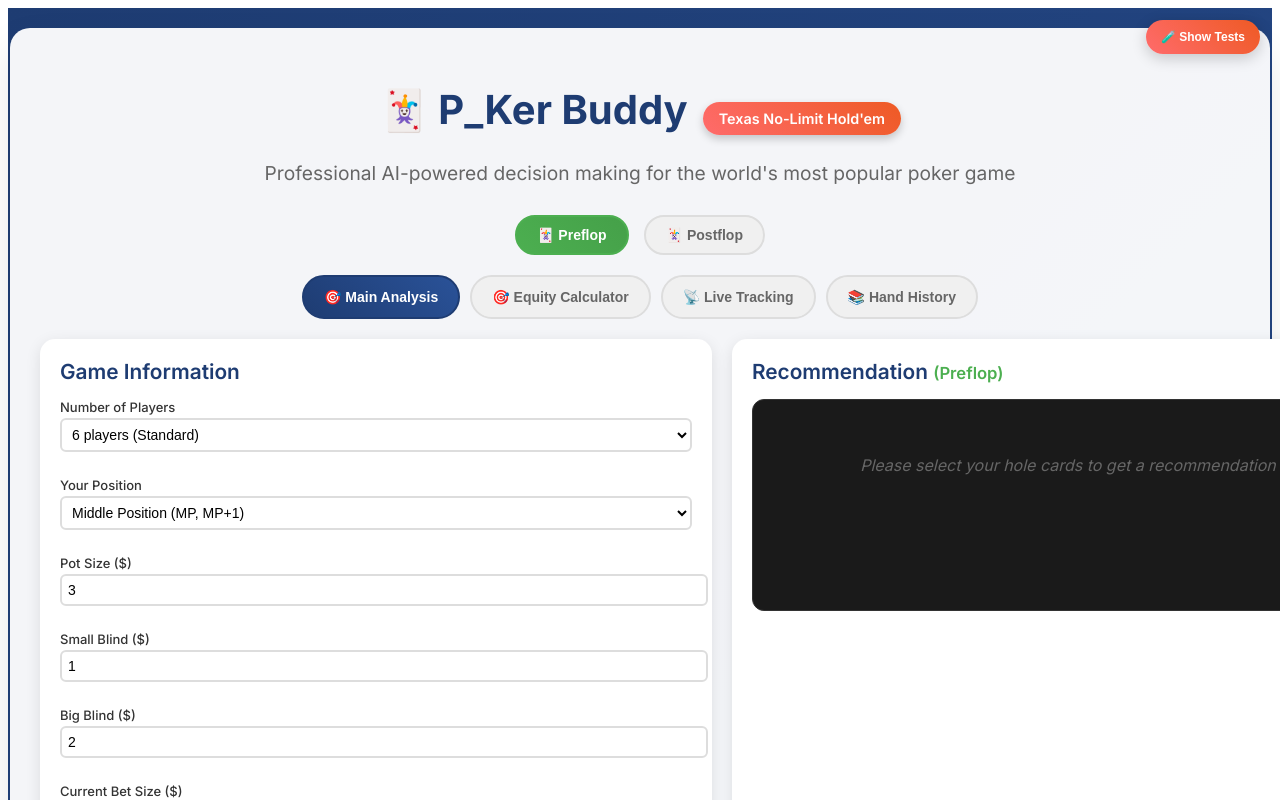
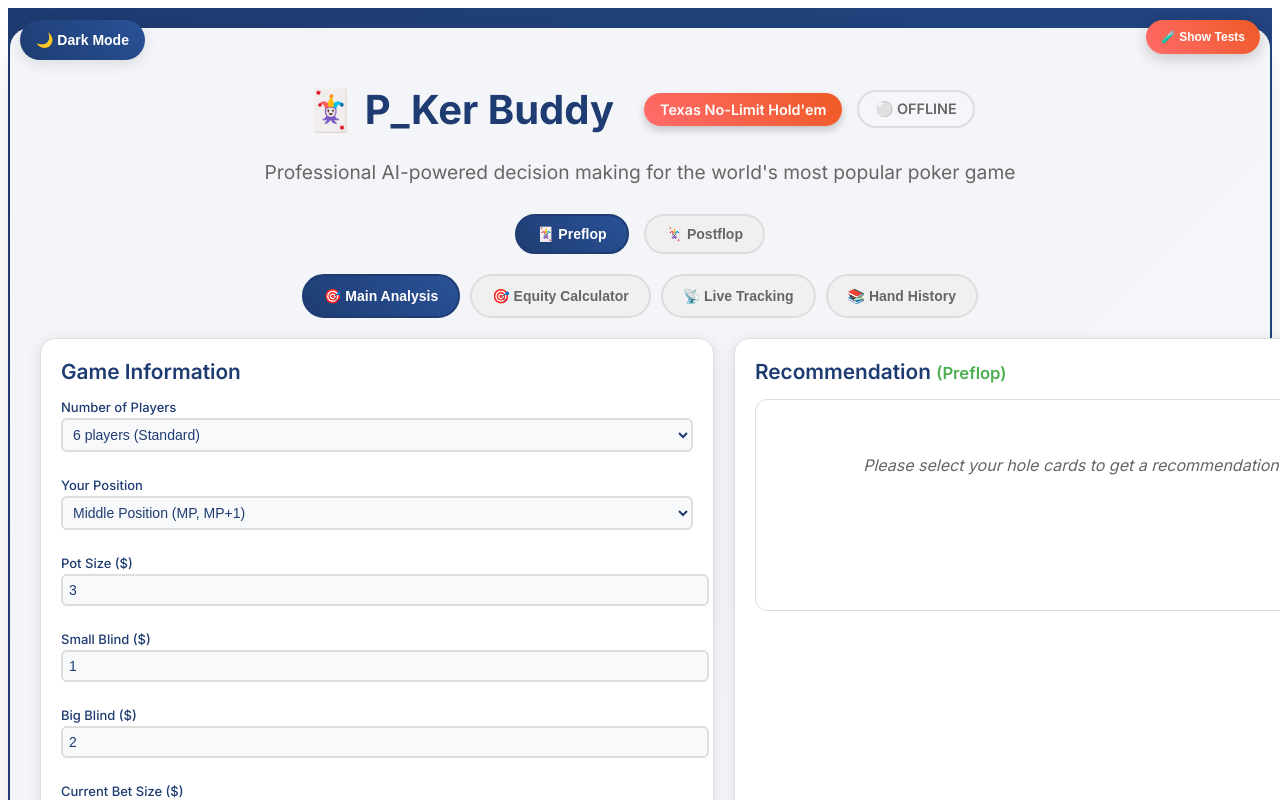
Before and after one commit to Benjapos/p_ker_buddy, a React (Create React App) app: page / in a window 1280 px wide. Shown: the top 800 px of the page. Built offline with nearby package versions, Linux system fonts and the light colour scheme.

Commit message:
Fix live tracking persistence - tracking now continues when switching tabs + add dark mode support

```diff
--- a/src/App.js
+++ b/src/App.js
@@ -1,5 +1,5 @@
-import React, { useState } from 'react';
-import styled from 'styled-components';
+import React, { useState, createContext, useContext } from 'react';
+import styled, { ThemeProvider } from 'styled-components';
 import CardSelector from './components/CardSelector';
 import BoardSelector from './components/BoardSelector';
 import GameInfo from './components/GameInfo';
@@ -13,27 +13,86 @@ import LiveTracking from './components/LiveTracking';
 import { analyzeGTORange, getGTOAdvice } from './utils/pokerLogic';
 import { mockAnalyzeHand } from './mockBackend';
 
+// Theme context
+const ThemeContext = createContext();
+
+export const useTheme = () => {
+  const context = useContext(ThemeContext);
+  if (!context) {
+    throw new Error('useTheme must be used within a ThemeProvider');
+  }
+  return context;
+};
+
+// Dark and light themes
+const lightTheme = {
+  primary: '#1e3c72',
+  secondary: '#2a5298',
+  background: 'linear-gradient(135deg, #1e3c72 0%, #2a5298 100%)',
+  surface: 'rgba(255, 255, 255, 0.95)',
+  text: '#1e3c72',
+  textSecondary: '#666',
+  border: '#ddd',
+  shadow: 'rgba(0, 0, 0, 0.1)',
+  success: '#4CAF50',
+  warning: '#ffaa00',
+  error: '#ff4444',
+  cardBackground: 'white',
+  cardBorder: '#ddd',
+  inputBackground: '#f8f9fa',
+  inputBorder: '#ddd',
+  buttonPrimary: 'linear-gradient(45deg, #1e3c72, #2a5298)',
+  buttonSecondary: '#f0f0f0',
+  buttonText: 'white',
+  buttonTextSecondary: '#666'
+};
+
+const darkTheme = {
+  primary: '#00d4ff',
+  secondary: '#0099cc',
+  background: 'linear-gradient(135deg, #0a0a0a 0%, #1a1a2e 100%)',
+  surface: 'rgba(26, 26, 46, 0.95)',
+  text: '#ffffff',
+  textSecondary: '#cccccc',
+  border: '#333',
+  shadow: 'rgba(0, 0, 0, 0.3)',
+  success: '#00ff88',
+  warning: '#ffaa00',
+  error: '#ff4444',
+  cardBackground: '#1a1a2e',
+  cardBorder: '#333',
+  inputBackground: '#2a2a3e',
+  inputBorder: '#444',
+  buttonPrimary: 'linear-gradient(45deg, #00d4ff, #0099cc)',
+  buttonSecondary: '#2a2a3e',
+  buttonText: 'white',
+  buttonTextSecondary: '#cccccc'
+};
+
+// Styled Components with theme support
 const AppContainer = styled.div`
   min-height: 100vh;
-  background: linear-gradient(135deg, #1e3c72 0%, #2a5298 100%);
+  background: ${props => props.theme.background};
   padding: 20px;
   font-family: 'Inter', sans-serif;
   display: flex;
   justify-content: center;
   align-items: flex-start;
+  transition: all 0.3s ease;
 `;
 
 const MainContent = styled.div`
   max-width: 1200px;
   width: 100%;
-  background: rgba(255, 255, 255, 0.95);
+  background: ${props => props.theme.surface};
   border-radius: 20px;
   padding: 30px;
-  box-shadow: 0 20px 40px rgba(0, 0, 0, 0.1);
+  box-shadow: 0 20px 40px ${props => props.theme.shadow};
   display: flex;
   flex-direction: column;
   align-items: center;
   margin: 0 auto;
+  transition: all 0.3s ease;
 
   @media (max-width: 1240px) {
     max-width: calc(100% - 40px);
@@ -49,18 +108,45 @@ const MainContent = styled.div`
 
 const Header = styled.h1`
   text-align: center;
-  color: #1e3c72;
+  color: ${props => props.theme.text};
   margin-bottom: 10px;
   font-size: 2.5rem;
   font-weight: 700;
+  transition: color 0.3s ease;
+  display: flex;
+  align-items: center;
+  justify-content: center;
+  gap: 15px;
+  flex-wrap: wrap;
+`;
+
+const LiveIndicator = styled.div`
+  display: flex;
+  align-items: center;
+  gap: 8px;
+  background: ${props => props.isLive ? 'linear-gradient(45deg, #00ff88, #00cc66)' : 'rgba(255, 255, 255, 0.1)'};
+  color: ${props => props.isLive ? '#000' : props.theme.textSecondary};
+  padding: 8px 16px;
+  border-radius: 20px;
+  font-size: 0.9rem;
+  font-weight: 600;
+  border: 2px solid ${props => props.isLive ? '#00ff88' : props.theme.border};
+  animation: ${props => props.isLive ? 'pulse 2s infinite' : 'none'};
+
+  @keyframes pulse {
+    0% { opacity: 1; }
+    50% { opacity: 0.7; }
+    100% { opacity: 1; }
+  }
 `;
 
 const SubHeader = styled.h2`
   text-align: center;
-  color: #666;
+  color: ${props => props.theme.textSecondary};
   margin-bottom: 30px;
   font-size: 1.2rem;
   font-weight: 400;
+  transition: color 0.3s ease;
 `;
 
 const GameTypeBadge = styled.div`
@@ -75,6 +161,28 @@ const GameTypeBadge = styled.div`
   box-shadow: 0 4px 8px rgba(0, 0, 0, 0.2);
 `;
 
+const ThemeToggle = styled.button`
+  position: fixed;
+  top: 20px;
+  left: 20px;
+  background: ${props => props.theme.buttonPrimary};
+  color: ${props => props.theme.buttonText};
+  border: none;
+  padding: 12px 16px;
+  border-radius: 25px;
+  cursor: pointer;
+  font-weight: 600;
+  font-size: 14px;
+  z-index: 1000;
+  box-shadow: 0 4px 15px ${props => props.theme.shadow};
+  transition: all 0.3s ease;
+
+  &:hover {
+    transform: translateY(-2px);
+    box-shadow: 0 6px 20px ${props => props.theme.shadow};
+  }
+`;
+
 const PreflopToggle = styled.div`
   display: flex;
   align-items: center;
@@ -84,9 +192,9 @@ const PreflopToggle = styled.div`
 `;
 
 const ToggleButton = styled.button`
-  background: ${props => props.active ? 'linear-gradient(45deg, #4CAF50, #45a049)' : '#f0f0f0'};
-  color: ${props => props.active ? 'white' : '#666'};
-  border: 2px solid ${props => props.active ? '#4CAF50' : '#ddd'};
+  background: ${props => props.active ? props.theme.buttonPrimary : props.theme.buttonSecondary};
+  color: ${props => props.active ? props.theme.buttonText : props.theme.buttonTextSecondary};
+  border: 2px solid ${props => props.active ? props.theme.primary : props.theme.border};
   padding: 10px 20px;
   border-radius: 25px;
   cursor: pointer;
@@ -95,7 +203,7 @@ const ToggleButton = styled.button`
   transition: all 0.3s ease;
 
   &:hover {
-    background: ${props => props.active ? 'linear-gradient(45deg, #45a049, #4CAF50)' : '#e0e0e0'};
+    background: ${props => props.active ? 'linear-gradient(45deg, #45a049, #4CAF50)' : props.theme.inputBackground};
     transform: translateY(-1px);
   }
 `;
@@ -109,9 +217,9 @@ const TabContainer = styled.div`
 `;
 
 const TabButton = styled.button`
-  background: ${props => props.active ? 'linear-gradient(45deg, #1e3c72, #2a5298)' : '#f0f0f0'};
-  color: ${props => props.active ? 'white' : '#666'};
-  border: 2px solid ${props => props.active ? '#1e3c72' : '#ddd'};
+  background: ${props => props.active ? props.theme.buttonPrimary : props.theme.buttonSecondary};
+  color: ${props => props.active ? props.theme.buttonText : props.theme.buttonTextSecondary};
+  border: 2px solid ${props => props.active ? props.theme.primary : props.theme.border};
   padding: 12px 20px;
   border-radius: 25px;
   cursor: pointer;
@@ -120,7 +228,7 @@ const TabButton = styled.button`
   transition: all 0.3s ease;
 
   &:hover {
-    background: ${props => props.active ? 'linear-gradient(45deg, #2a5298, #1e3c72)' : '#e0e0e0'};
+    background: ${props => props.active ? 'linear-gradient(45deg, #2a5298, #1e3c72)' : props.theme.inputBackground};
     transform: translateY(-1px);
   }
 `;
@@ -138,17 +246,20 @@ const Grid = styled.div`
 `;
 
 const Section = styled.div`
-  background: white;
+  background: ${props => props.theme.cardBackground};
   border-radius: 15px;
   padding: 20px;
-  box-shadow: 0 4px 15px rgba(0, 0, 0, 0.1);
+  box-shadow: 0 4px 15px ${props => props.theme.shadow};
+  border: 1px solid ${props => props.theme.cardBorder};
+  transition: all 0.3s ease;
 
   h2 {
-    color: #1e3c72;
+    color: ${props => props.theme.text};
     margin-top: 0;
     margin-bottom: 15px;
     font-size: 1.3rem;
     font-weight: 600;
+    transition: color 0.3s ease;
   }
 `;
 
@@ -190,7 +301,28 @@ function App() {
   const [showTestInterface, setShowTestInterface] = useState(false);
   const [isPreflop, setIsPreflop] = useState(true);
   const [activeTab, setActiveTab] = useState('main');
+  const [isDarkMode, setIsDarkMode] = useState(() => {
+    const saved = localStorage.getItem('darkMode');
+    return saved ? JSON.parse(saved) : false;
+  });
 
+  // Live tracking state - moved to App level to persist across tab changes
+  const [isLiveTracking, setIsLiveTracking] = useState(false);
+  const [liveTrackingData, setLiveTrackingData] = useState(null);
+  const [liveTrackingStats, setLiveTrackingStats] = useState({
+    handsProcessed: 0,
+    totalWinnings: 0,
+    winRate: 0,
+    avgPotSize: 0
+  });
+
+  const theme = isDarkMode ? darkTheme : lightTheme;
+
+  const toggleTheme = () => {
+    const newMode = !isDarkMode;
+    setIsDarkMode(newMode);
+    localStorage.setItem('darkMode', JSON.stringify(newMode));
+  };
 
   const handlePreflopToggle = (preflop) => {
     setIsPreflop(preflop);
@@ -201,10 +333,7 @@ function App() {
       setRiver(null);
       setRecommendation(null);
     }
-
   };
-
-
 
   const handleAnalyze = async () => {
     if (holeCards.length !== 2) {
@@ -239,7 +368,6 @@ function App() {
 
       setRecommendation(result);
 
-
     } catch (error) {
       console.error('Error analyzing hand:', error);
       alert('Error analyzing hand. Please try again.');
@@ -249,7 +377,13 @@ function App() {
   };
 
   return (
+    <ThemeContext.Provider value={{ isDarkMode, toggleTheme, theme }}>
+      <ThemeProvider theme={theme}>
         <AppContainer>
+          <ThemeToggle onClick={toggleTheme}>
+            {isDarkMode ? '☀️ Light Mode' : '🌙 Dark Mode'}
+          </ThemeToggle>
+
           {process.env.NODE_ENV === 'development' && (
             <DevToggle onClick={() => setShowTestInterface(!showTestInterface)}>
               {showTestInterface ? '🔒 Hide Tests' : '🧪 Show Tests'}
@@ -260,6 +394,10 @@ function App() {
             <Header>
               🃏 P_Ker Buddy
               <GameTypeBadge>Texas No-Limit Hold'em</GameTypeBadge>
+              <LiveIndicator isLive={isLiveTracking}>
+                {isLiveTracking ? '🔴 LIVE' : '⚪ OFFLINE'}
+                {isLiveTracking && ` (${liveTrackingStats.handsProcessed} hands)`}
+              </LiveIndicator>
             </Header>
             <SubHeader>Professional AI-powered decision making for the world's most popular poker game</SubHeader>
 
@@ -337,7 +475,7 @@ function App() {
                   </Section>
 
                   <Section>
-                <h2>Recommendation {isPreflop && <span style={{color: '#4CAF50', fontSize: '0.8em'}}>(Preflop)</span>}</h2>
+                    <h2>Recommendation {isPreflop && <span style={{color: theme.success, fontSize: '0.8em'}}>(Preflop)</span>}</h2>
                     <AIRecommendation
                       recommendation={recommendation}
                       loading={loading}
@@ -358,7 +496,7 @@ function App() {
                   </Section>
 
                   <Section>
-                <h2>Community Cards {isPreflop && <span style={{color: '#999', fontSize: '0.8em'}}>(Disabled in Preflop)</span>}</h2>
+                    <h2>Community Cards {isPreflop && <span style={{color: theme.textSecondary, fontSize: '0.8em'}}>(Disabled in Preflop)</span>}</h2>
                     <BoardSelector
                       flop={flop}
                       turn={turn}
@@ -379,7 +517,28 @@ function App() {
 
             {activeTab === 'live' && (
               <LiveTracking
+                isTracking={isLiveTracking}
+                currentHand={liveTrackingData}
+                stats={liveTrackingStats}
+                onStartTracking={(provider) => {
+                  setIsLiveTracking(true);
+                  // Start tracking logic will be handled by LiveTracking component
+                }}
+                onStopTracking={() => {
+                  setIsLiveTracking(false);
+                  setLiveTrackingData(null);
+                }}
                 onHandDataReceived={(handData) => {
+                  setLiveTrackingData(handData);
+                  // Update stats
+                  setLiveTrackingStats(prev => ({
+                    handsProcessed: prev.handsProcessed + 1,
+                    totalWinnings: prev.totalWinnings + (handData.result === 'win' ? handData.potSize : 0),
+                    winRate: ((prev.handsProcessed + 1) / (prev.handsProcessed + 1)) * 100,
+                    avgPotSize: Math.round((prev.avgPotSize * prev.handsProcessed + handData.potSize) / (prev.handsProcessed + 1))
+                  }));
+                }}
+                onLoadToAnalysis={(handData) => {
                   // Auto-populate the main analysis with live hand data
                   setHoleCards(handData.holeCards || []);
                   setFlop(handData.communityCards?.slice(0, 3) || []);
@@ -417,6 +576,8 @@ function App() {
             )}
           </MainContent>
         </AppContainer>
+      </ThemeProvider>
+    </ThemeContext.Provider>
   );
 }
 
--- a/src/components/AIRecommendation.js
+++ b/src/components/AIRecommendation.js
@@ -1,14 +1,16 @@
 import React from 'react';
 import styled from 'styled-components';
+import { useTheme } from '../App';
 
 const RecommendationContainer = styled.div`
-  background: #1a1a1a;
+  background: ${props => props.theme.cardBackground};
   border-radius: 12px;
   padding: 15px;
-  border: 1px solid #333;
+  border: 1px solid ${props => props.theme.cardBorder};
   min-height: 180px;
   max-height: none;
   overflow-y: visible;
+  transition: all 0.3s ease;
 `;
 
 const LoadingSpinner = styled.div`
@@ -16,7 +18,7 @@ const LoadingSpinner = styled.div`
   justify-content: center;
   align-items: center;
   height: 200px;
-  color: #4CAF50;
+  color: ${props => props.theme.success};
   font-size: 1.2em;
 `;
 
@@ -81,55 +83,61 @@ const StatsGrid = styled.div`
 `;
 
 const StatCard = styled.div`
-  background: #2a2a2a;
+  background: ${props => props.theme.inputBackground};
   border-radius: 6px;
   padding: 10px;
   text-align: center;
-  border-left: 3px solid #4CAF50;
+  border-left: 3px solid ${props => props.theme.success};
+  transition: all 0.3s ease;
 `;
 
 const StatLabel = styled.div`
-  color: #ccc;
+  color: ${props => props.theme.textSecondary};
   font-size: 0.9em;
   margin-bottom: 5px;
   text-transform: uppercase;
   letter-spacing: 0.5px;
+  transition: color 0.3s ease;
 `;
 
 const StatValue = styled.div`
-  color: #fff;
-  font-size: 1.2em;
+  color: ${props => props.theme.text};
   font-weight: bold;
+  font-size: 1.1em;
+  transition: color 0.3s ease;
 `;
 
 const EquityValue = styled(StatValue)`
-  color: #4CAF50;
+  color: ${props => props.theme.success};
 `;
 
 const ReasoningBox = styled.div`
-  background: #2a2a2a;
+  background: ${props => props.theme.inputBackground};
   border-radius: 6px;
   padding: 12px;
   margin-top: 15px;
-  border-left: 3px solid #2196F3;
+  border-left: 3px solid ${props => props.theme.primary};
+  transition: all 0.3s ease;
 `;
 
 const ReasoningTitle = styled.div`
-  color: #2196F3;
+  color: ${props => props.theme.primary};
   font-weight: bold;
   margin-bottom: 10px;
   font-size: 1.1em;
+  transition: color 0.3s ease;
 `;
 
 const ReasoningText = styled.div`
-  color: #ccc;
+  color: ${props => props.theme.textSecondary};
   line-height: 1.6;
   font-size: 0.95em;
+  transition: color 0.3s ease;
 `;
 
 const AnalyzeButton = styled.button`
-  background: #4CAF50;
-  color: white;
+  background: ${props => props.theme.buttonPrimary};
+  color: ${props => props.theme.buttonText};
   border: none;
   padding: 12px 20px;
   border-radius: 6px;
@@ -138,15 +146,18 @@ const AnalyzeButton = styled.button`
   font-weight: bold;
   width: 100%;
   margin-top: 12px;
-  transition: background 0.2s ease;
+  transition: all 0.3s ease;
 
   &:hover {
-    background: #45a049;
+    transform: translateY(-1px);
+    box-shadow: 0 4px 12px ${props => props.theme.shadow};
   }
 
   &:disabled {
-    background: #666;
+    background: ${props => props.theme.border};
     cursor: not-allowed;
+    transform: none;
+    box-shadow: none;
   }
 
   @media (max-width: 768px) {
@@ -157,28 +168,31 @@ const AnalyzeButton = styled.button`
 
 const EmptyState = styled.div`
   text-align: center;
-  color: #666;
+  color: ${props => props.theme.textSecondary};
   padding: 40px 20px;
   font-style: italic;
+  transition: color 0.3s ease;
 `;
 
 const RaiseAmount = styled.div`
-  color: #4CAF50;
+  color: ${props => props.theme.success};
   font-weight: bold;
   margin-top: 15px;
   font-size: 1.3em;
-  background: #2a2a2a;
+  background: ${props => props.theme.inputBackground};
   padding: 12px;
   border-radius: 8px;
-  border: 2px solid #4CAF50;
+  border: 2px solid ${props => props.theme.success};
   text-align: center;
+  transition: all 0.3s ease;
 `;
 
 const RaiseSizing = styled.div`
-  color: #fff;
+  color: ${props => props.theme.text};
   font-size: 0.9em;
   margin-top: 8px;
   opacity: 0.8;
+  transition: color 0.3s ease;
 `;
 
 const AIRecommendation = ({ recommendation, loading, onAnalyze, canAnalyze, isPreflop }) => {
--- a/src/components/GameInfo.js
+++ b/src/components/GameInfo.js
@@ -1,5 +1,6 @@
 import React from 'react';
 import styled from 'styled-components';
+import { useTheme } from '../App';
 
 const FormGroup = styled.div`
   margin-bottom: 10px;
@@ -10,36 +11,41 @@ const Label = styled.label`
   display: block;
   margin-bottom: 3px;
   font-weight: 500;
-  color: #333;
+  color: ${props => props.theme.text};
   font-size: 13px;
+  transition: color 0.3s ease;
 `;
 
 const Input = styled.input`
   width: 100%;
   padding: 6px;
-  border: 2px solid #ddd;
+  border: 2px solid ${props => props.theme.inputBorder};
   border-radius: 6px;
   font-size: 14px;
-  transition: border-color 0.2s;
+  background: ${props => props.theme.inputBackground};
+  color: ${props => props.theme.text};
+  transition: all 0.3s ease;
 
   &:focus {
     outline: none;
-    border-color: #2196F3;
+    border-color: ${props => props.theme.primary};
   }
 `;
 
 const Select = styled.select`
   width: 100%;
   padding: 6px;
-  border: 2px solid #ddd;
+  border: 2px solid ${props => props.theme.inputBorder};
   border-radius: 6px;
   font-size: 14px;
-  background: white;
+  background: ${props => props.theme.inputBackground};
+  color: ${props => props.theme.text};
   cursor: pointer;
+  transition: all 0.3s ease;
 
   &:focus {
     outline: none;
-    border-color: #2196F3;
+    border-color: ${props => props.theme.primary};
   }
 `;
 
```
Also changed, not shown: src/components/CardSelector.js (+9 -8 lines), src/components/LiveTracking.js (+27 -25 lines), 7 other files (tests, documents, lock files or other folders). Lines whose indentation alone changed are shown as unchanged.
